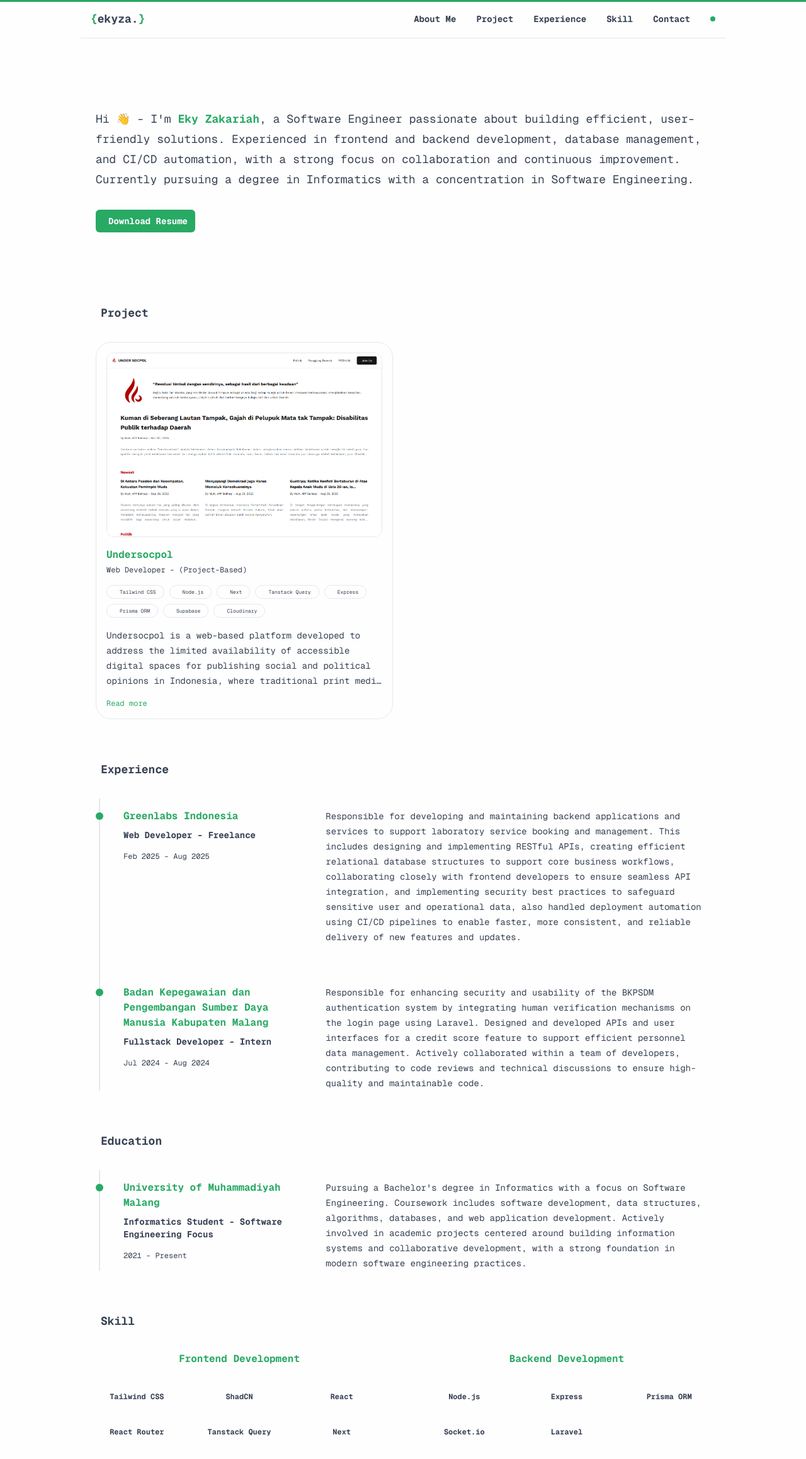
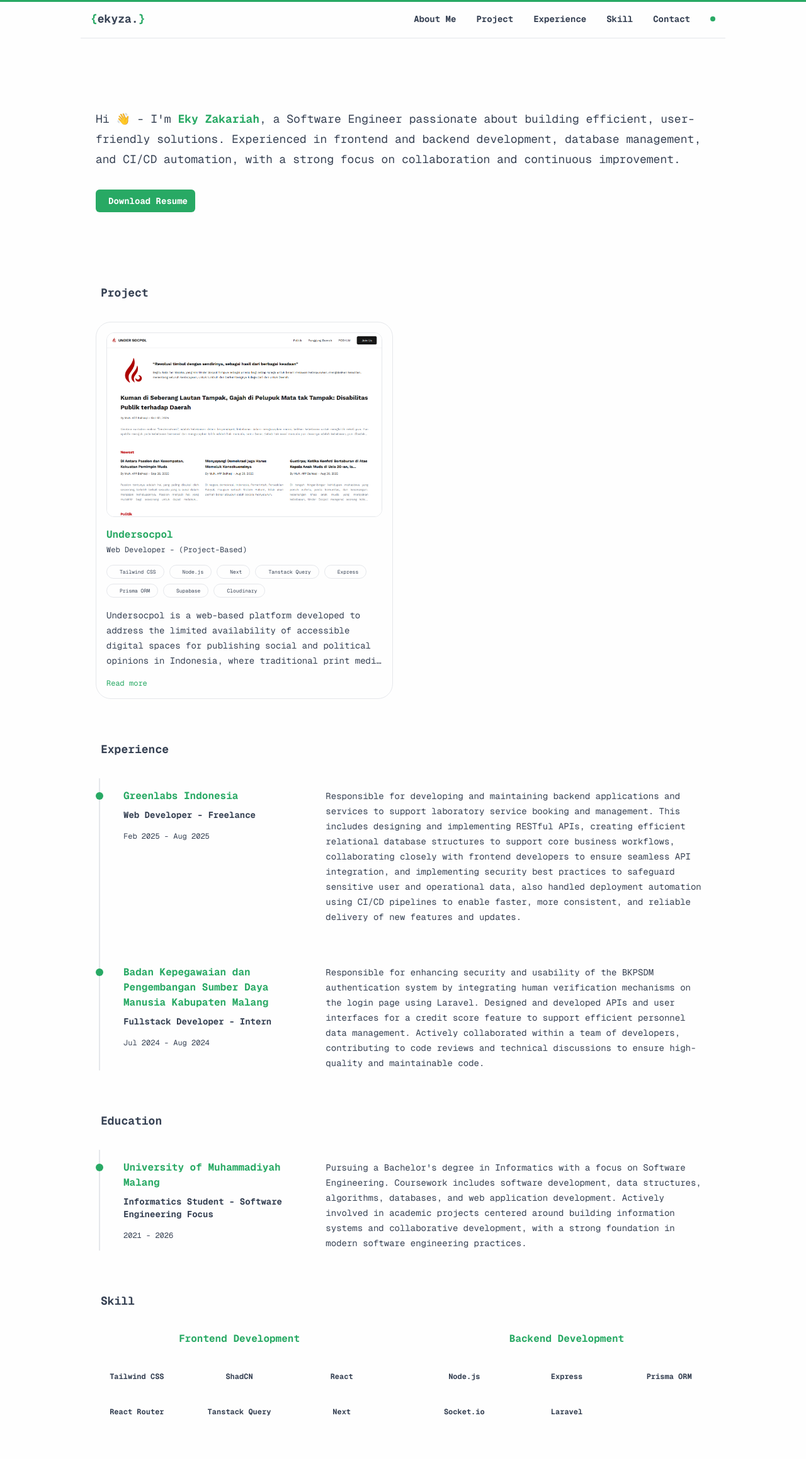
Before and after one commit to ekyza/portfolio, a React (Vite) app: page / in a window 1280 px wide. Shown: the top 2317 px of the page at 63% size. Built offline with nearby package versions, Linux system fonts and the light colour scheme; some icons are missing.

Commit message:
updating education information

```diff
--- a/src/components/section/about_me/AboutMeSection.tsx
+++ b/src/components/section/about_me/AboutMeSection.tsx
@@ -15,8 +15,7 @@ export default function AboutMeSection() {
           Eky Zakariah
         </span>
         , a Software Engineer passionate about building efficient, user-friendly solutions. Experienced in frontend and backend development, database
-        management, and CI/CD automation, with a strong focus on collaboration and continuous improvement. Currently pursuing a degree in Informatics with a
-        concentration in Software Engineering.
+        management, and CI/CD automation, with a strong focus on collaboration and continuous improvement.
       </p>
 
       <div className="flex items-center gap-8">
--- a/src/components/section/education/EducationSection.tsx
+++ b/src/components/section/education/EducationSection.tsx
@@ -4,7 +4,7 @@ const educations = [
   {
     company: "University of Muhammadiyah Malang",
     role: "Informatics Student - Software Engineering Focus",
-    date: "2021 - Present",
+    date: "2021 - 2026",
     descriptions:
       "Pursuing a Bachelor's degree in Informatics with a focus on Software Engineering. Coursework includes software development, data structures, algorithms, databases, and web application development. Actively involved in academic projects centered around building information systems and collaborative development, with a strong foundation in modern software engineering practices.",
   },
```
